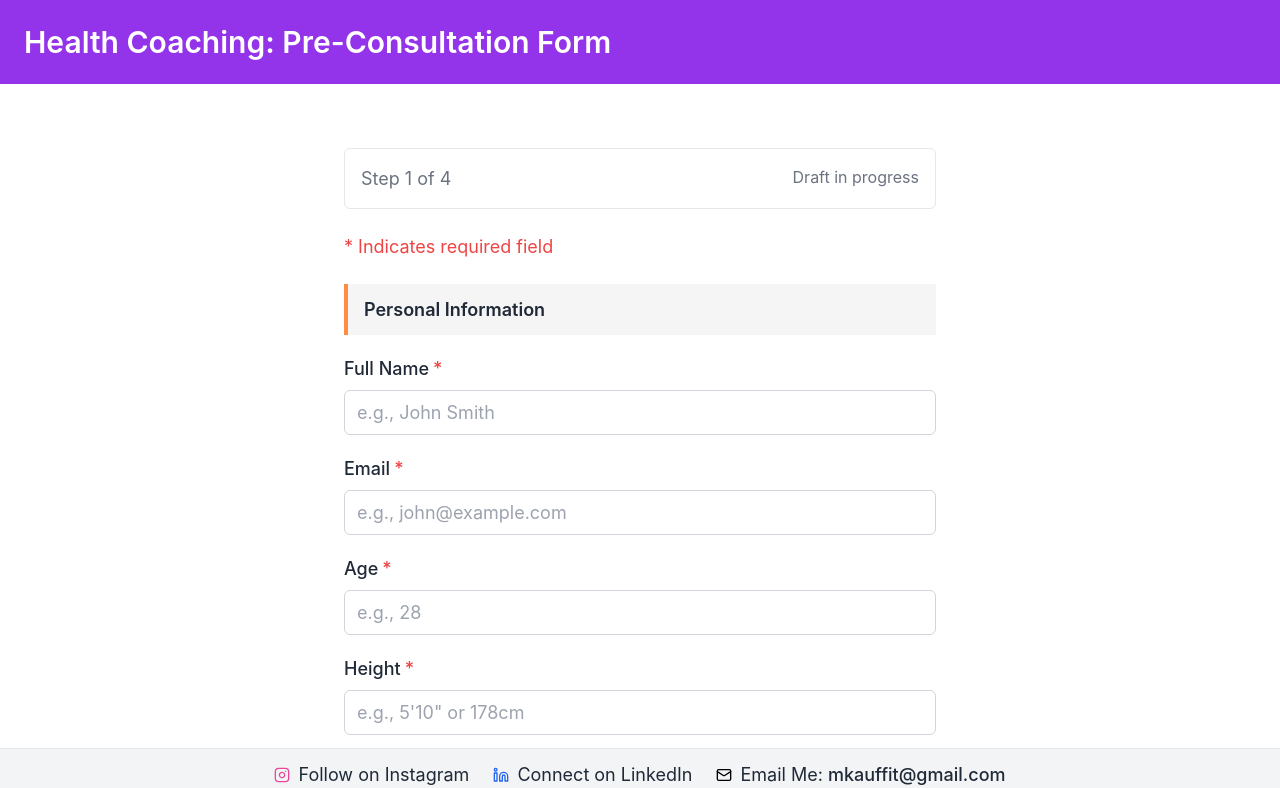
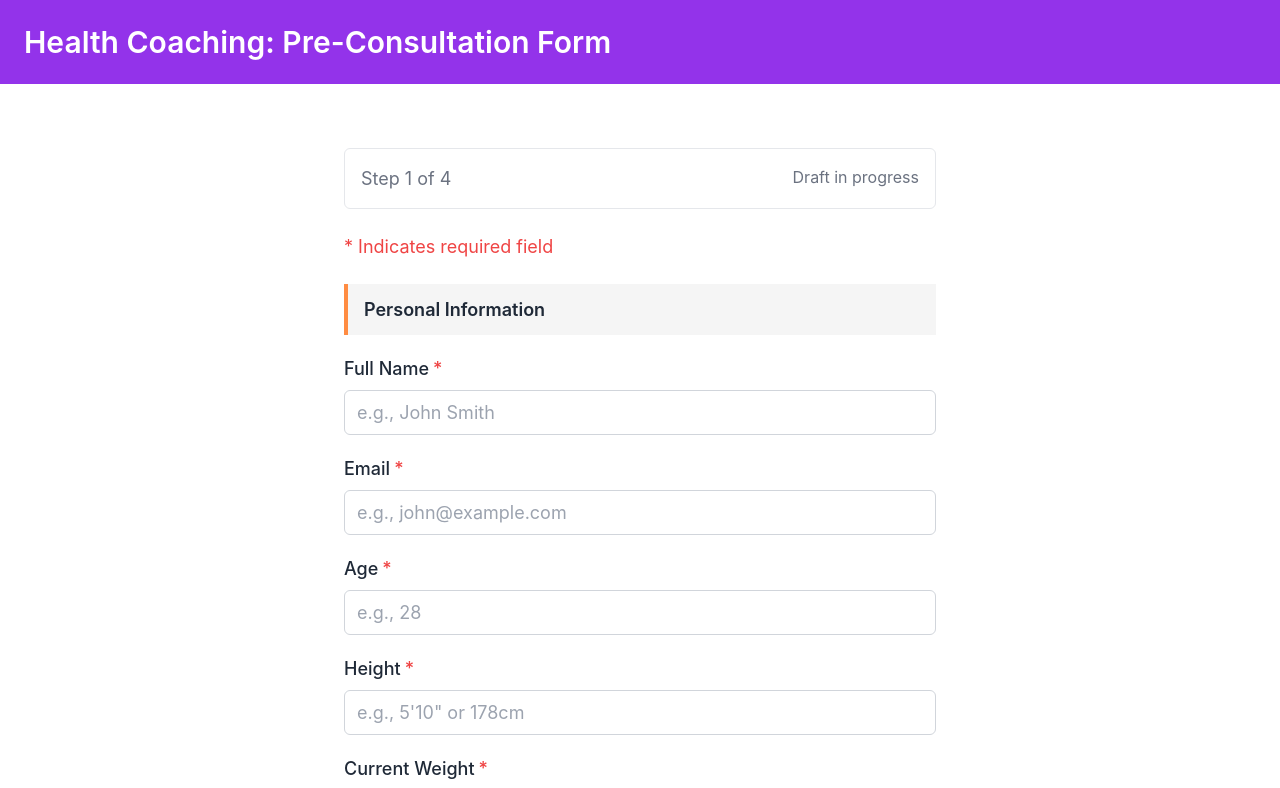
Before and after one commit to mohmed-aoun/mkauffit-formpage, a Next.js app: page / in a window 1280 px wide. Shown: the top 788 px of the page. Built offline with nearby package versions, Linux system fonts and the light colour scheme.

Commit message:
Update Footer.tsx

```diff
--- a/components/Footer.tsx
+++ b/components/Footer.tsx
@@ -5,7 +5,7 @@ import Link from 'next/link';
 
 export default function Footer() {
   return (
-    <footer className="fixed bottom-0 left-0 w-full bg-gray-100 py-3 border-t border-gray-200 z-50">
+    <footer className="left-0 w-full bg-gray-100 py-3 border-t border-gray-200 z-50">
       <div className="flex flex-wrap items-center justify-center gap-6 text-sm text-gray-800">
         <Link
           href="https://instagram.com/mkauffit"
```
